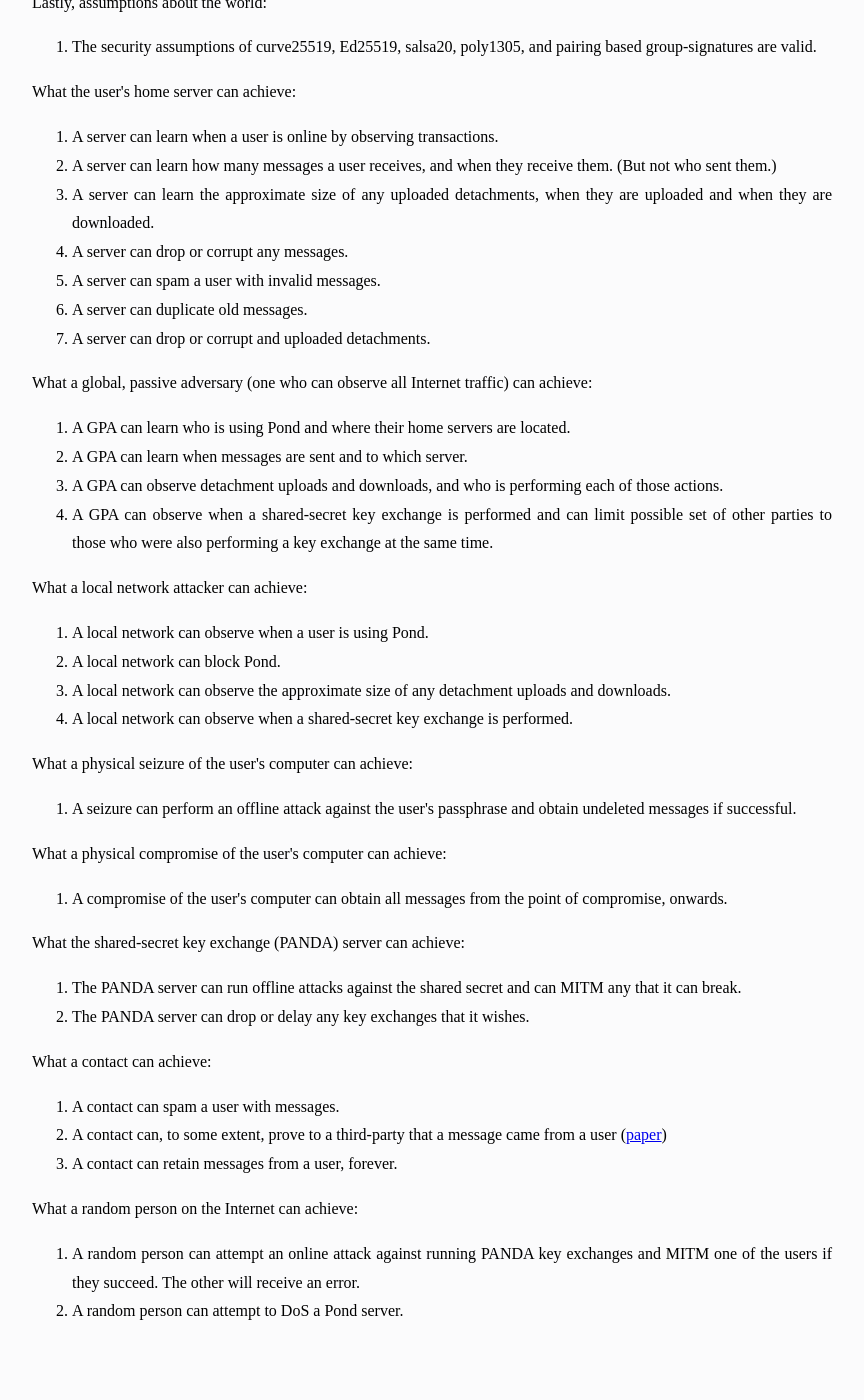
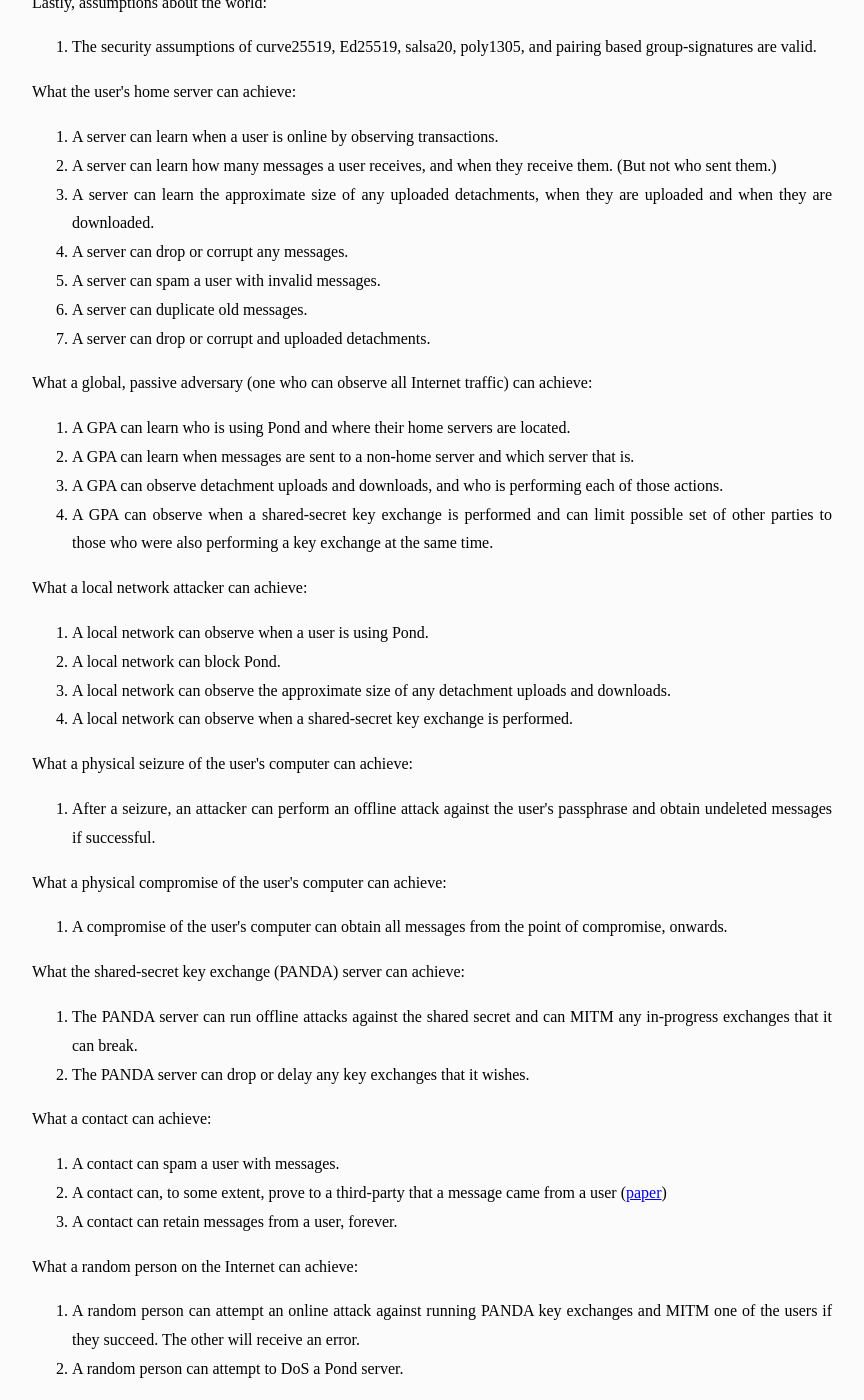
Before and after one commit to agl/pond, a Jekyll site: the page built from doc/threat.html, in a window 1280 px wide and 1400 px high, scrolled down 588 px. Shown: the whole window, without its empty margins (208-1072 px from the left). Built offline with Jekyll 4.4.1, drawn with Linux system fonts in a browser that asks for light colours; some web fonts are replaced; before the commit the page ends 1930 px from its top, so only the background shows below that.

Commit message:
doc updates

```diff
--- a/doc/index.html
+++ b/doc/index.html
@@ -19,6 +19,7 @@ title: Pond
   <a style="border: grey 3px solid; border-radius: 5px; padding: 8px;" href="user.html">User Guide</a>
   <a style="border: grey 3px solid; border-radius: 5px; padding: 8px;" href="threat.html">Threat Model</a>
   <a style="border: grey 3px solid; border-radius: 5px; padding: 8px;" href="tech.html">Technical Details</a>
+  <a style="border: grey 3px solid; border-radius: 5px; padding: 8px;" href="https://github.com/agl/pond">Source Code</a>
 </p>
 
 <p>&nbsp;</p>
--- a/doc/threat.html
+++ b/doc/threat.html
@@ -41,7 +41,7 @@ title: Threat Model
 <p>What a global, passive adversary (one who can observe all Internet traffic) can achieve:</p>
 <ol>
 	<li>A GPA can learn who is using Pond and where their home servers are located.</li>
-	<li>A GPA can learn when messages are sent and to which server.</li>
+	<li>A GPA can learn when messages are sent to a non-home server and which server that is.</li>
 	<li>A GPA can observe detachment uploads and downloads, and who is performing each of those actions.</li>
 	<li>A GPA can observe when a shared-secret key exchange is performed and can limit possible set of other parties to those who were also performing a key exchange at the same time.</li>
 </ol>
@@ -56,7 +56,7 @@ title: Threat Model
 
 <p>What a physical seizure of the user's computer can achieve:</p>
 <ol>
-	<li>A seizure can perform an offline attack against the user's passphrase and obtain undeleted messages if successful.</li>
+	<li>After a seizure, an attacker can perform an offline attack against the user's passphrase and obtain undeleted messages if successful.</li>
 </ol>
 
 <p>What a physical compromise of the user's computer can achieve:</p>
@@ -66,7 +66,7 @@ title: Threat Model
 
 <p>What the shared-secret key exchange (PANDA) server can achieve:</p>
 <ol>
-	<li>The PANDA server can run offline attacks against the shared secret and can MITM any that it can break.</li>
+	<li>The PANDA server can run offline attacks against the shared secret and can MITM any in-progress exchanges that it can break.</li>
 	<li>The PANDA server can drop or delay any key exchanges that it wishes.</li>
 </ol>
 
```
